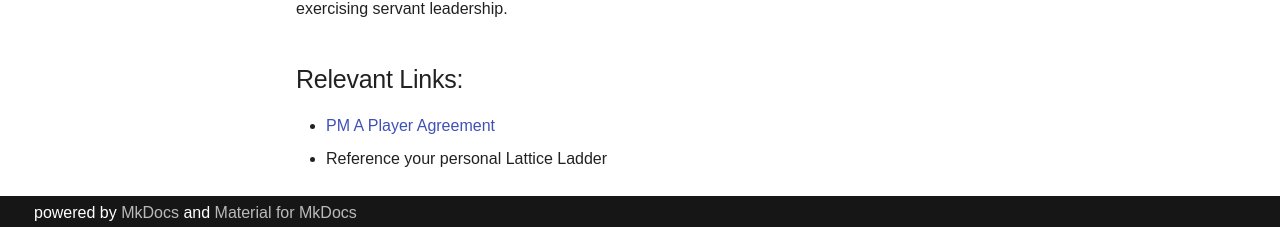
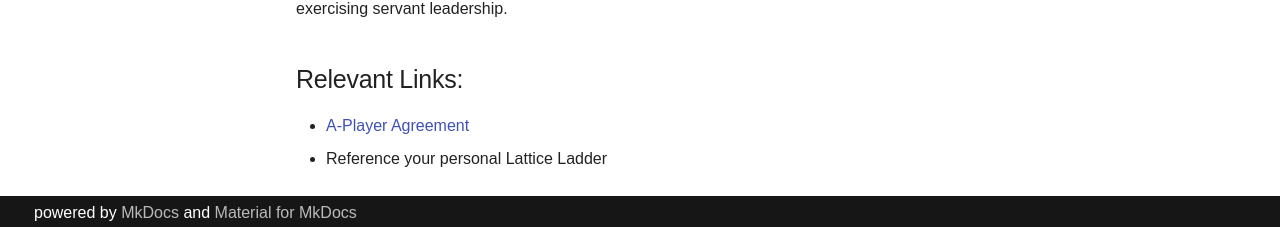
Before and after one commit to rise8-us/delivery-playbooks, an MkDocs documentation site: the page built from docs/content/roles/Product-Management-Role-Definition.md, in a window 1280 px wide and 900 px high, scrolled down 521 px. Shown: the part 670-897 px from the top of the window. Built offline with MkDocs 1.6.1 and Material for MkDocs 9.7.7, drawn with Linux system fonts in a browser that asks for light colours.

```diff
--- a/docs/content/roles/Product-Management-Role-Definition.md
+++ b/docs/content/roles/Product-Management-Role-Definition.md
@@ -20,5 +20,5 @@ There is consistent evidence demonstrating that high performing teams share seve
 A strong product manager balances strategic and tactical processes with interpersonal relationship building in order to serve as a steward for their team and their product. Product managers are often portrayed as the leaders of their team, but we strongly recommend treating your team as a flat structure so you can leverage the expertise of other disciplines as effectively as possible by exercising servant leadership.
 
 ## Relevant Links:
-* [PM A Player Agreement](https://docs.google.com/document/d/1TLhY06DKxXgEaQgDrMwnOH6JFfzoenVlQoJxv-0cg4Y/edit#heading=h.q3hwr650xktk)
+* [A-Player Agreement](https://docs.google.com/document/d/1TLhY06DKxXgEaQgDrMwnOH6JFfzoenVlQoJxv-0cg4Y/edit#heading=h.q3hwr650xktk)
 * Reference your personal Lattice Ladder
```
